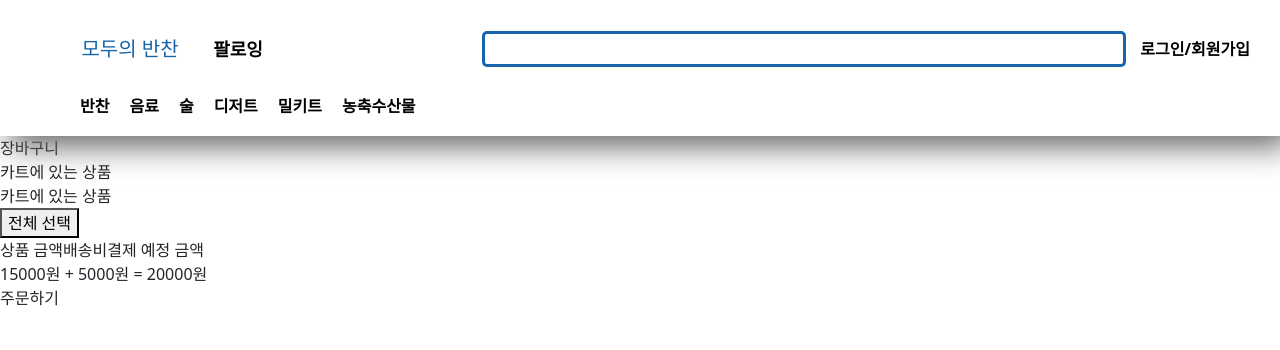
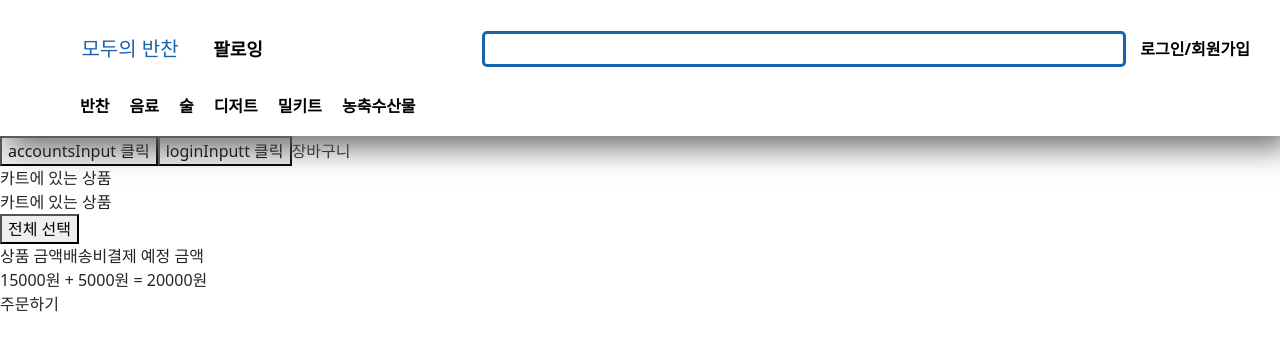
Before and after one commit to zoonong/modubanchan_front, a React (Create React App) app: page /#/Cart in a window 1280 px wide. Shown: the top 350 px of the page. Built offline with nearby package versions, Linux system fonts and the light colour scheme.

Commit message:
react랑 장고 연결

```diff
--- a/package.json
+++ b/package.json
@@ -43,10 +43,5 @@
       "last 1 firefox version",
       "last 1 safari version"
     ]
-  },
-  "proxy": {
-    "/api": {
-      "target": "http://localhost:8000"
-    }
   }
 }
--- a/src/routes/Cart.js
+++ b/src/routes/Cart.js
@@ -1,9 +1,37 @@
 import React from "react";
 import CartProduct from "../components/CartProduct";
+import axios from 'axios';
 
 const Cart = () => {
+  function accountsInput() {
+    axios.post("http://127.0.0.1:8000/accounts/", {
+      email: "udayeon@naver.com",
+      password1: "qwer1234!",
+      password2: "qwer1234!"
+    })
+      .then(function (response) {
+        console.log(response);
+      })
+      .catch(function (error) {
+        console.log(error);
+    });
+  }
+  function loginInput() {
+    axios.post("http://127.0.0.1:8000/accounts/login/", {
+      email: "udayeon@naver.com",
+      password: "qwer1234!"
+    })
+      .then(function (response) {
+        console.log(response);
+      })
+      .catch(function (error) {
+        console.log(error);
+    });
+  }
   return (
     <div>
+      <button type="text" onClick={accountsInput}>accountsInput 클릭</button>
+      <button type="text" onClick={loginInput}>loginInputt 클릭</button>
       <span>장바구니</span>
       <CartProduct />
       <CartProduct />
```
Also changed, not shown: 1 other file (tests, documents, lock files or other folders).
